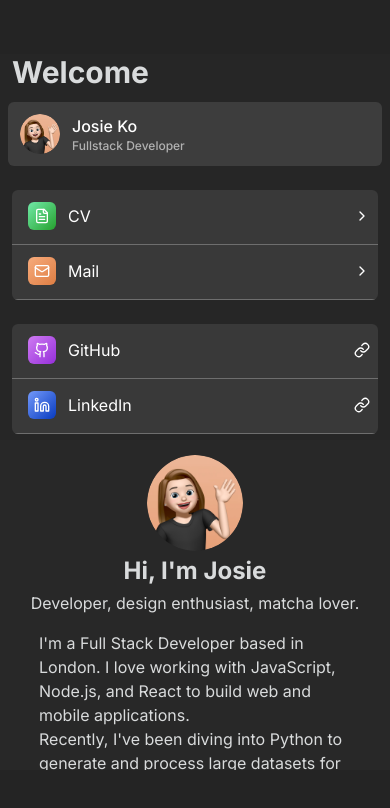
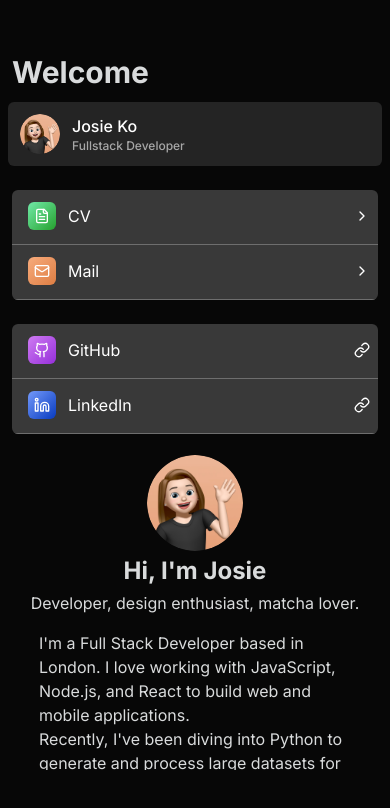
Before and after one commit to josieko/josiekoweb, a React (Vite) app: page / in a window 390 px wide. Shown: the top 808 px of the page. Built offline with nearby package versions, Linux system fonts and the light colour scheme; no server answers.

Commit message:
Update content background colors

```diff
--- a/src/App.css
+++ b/src/App.css
@@ -236,7 +236,7 @@
 @media (max-width: 764px) {
   body {
     background-image: none !important;
-    background-color: #242424;
+    background-color: #070707;
   }
 
   #root {
@@ -278,7 +278,7 @@
     overflow-y: auto;
     width: 100%;
     box-sizing: border-box;
-    background-color: rgba(40, 40, 40, 1);
+    background-color: #070707;
     margin-bottom: 74px;
   }
 
@@ -286,6 +286,7 @@
     width: 100%;
     border-right: none;
     margin-top: 54px;
+    background-color: #070707;
   }
 
   .sidebar:before {
```
